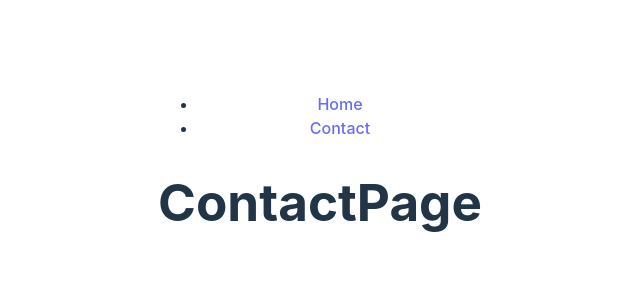
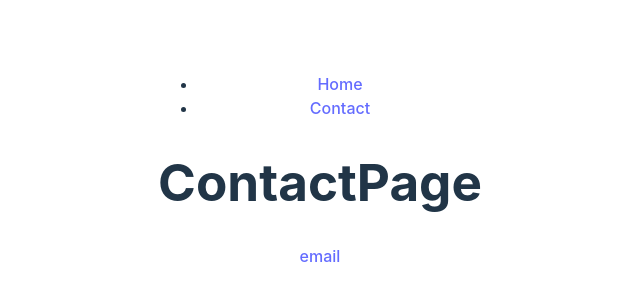
Before and after one commit to maxdenuevo/react, a React (Vite) app: page /contact in a window 1280 px wide. Shown: the part 230-530 px from the top of the page, without its empty margins (320-960 px from the left). Built offline with nearby package versions, Linux system fonts and the light colour scheme.

Commit message:
adding email to contact form

```diff
--- a/src/pages/ContactPage.jsx
+++ b/src/pages/ContactPage.jsx
@@ -6,5 +6,6 @@ export function ContactPage() {
     <div>
         <Navbar />
         <h1>ContactPage</h1>
+        <p><a href="mailto:maxihnen@gmail.com">email</a></p>
     </div>)
 }
```
